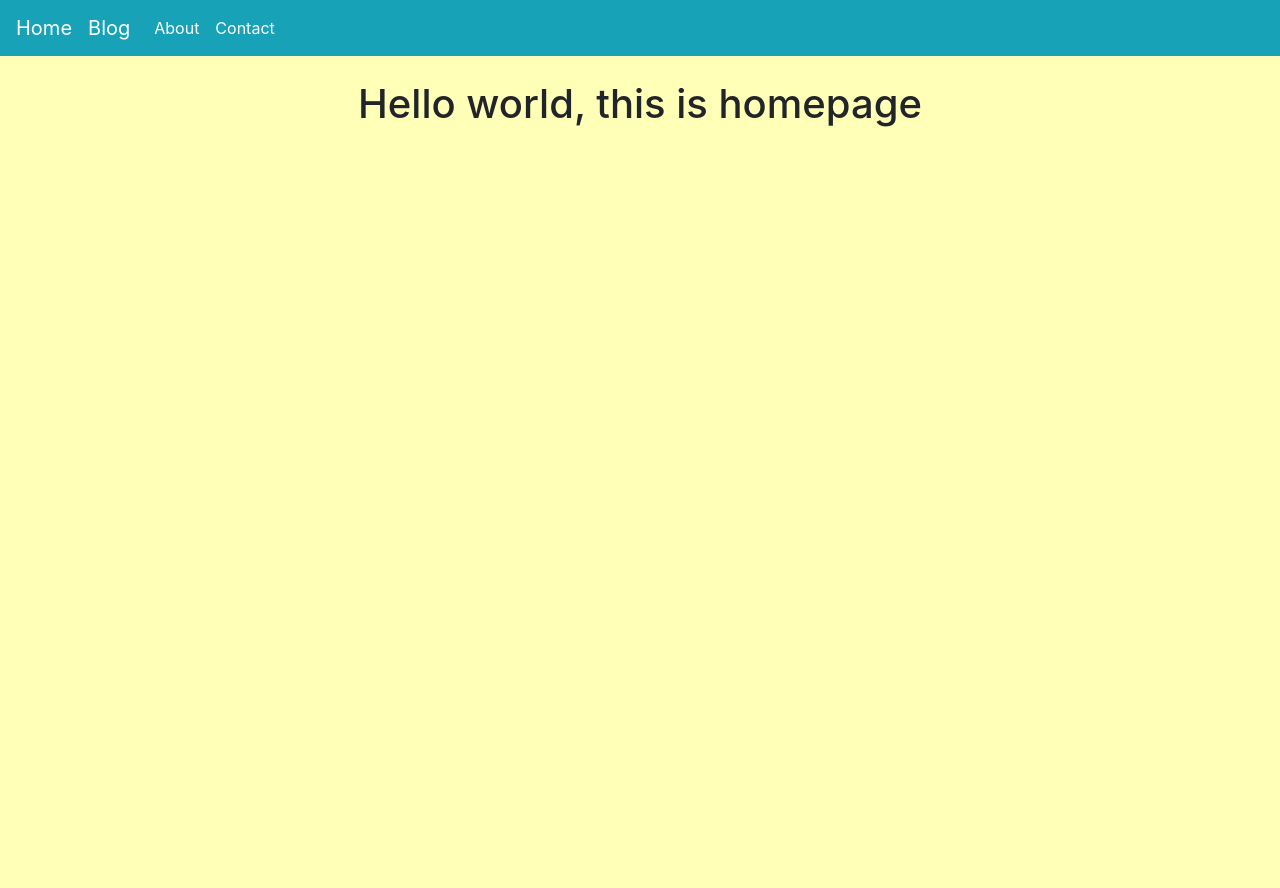
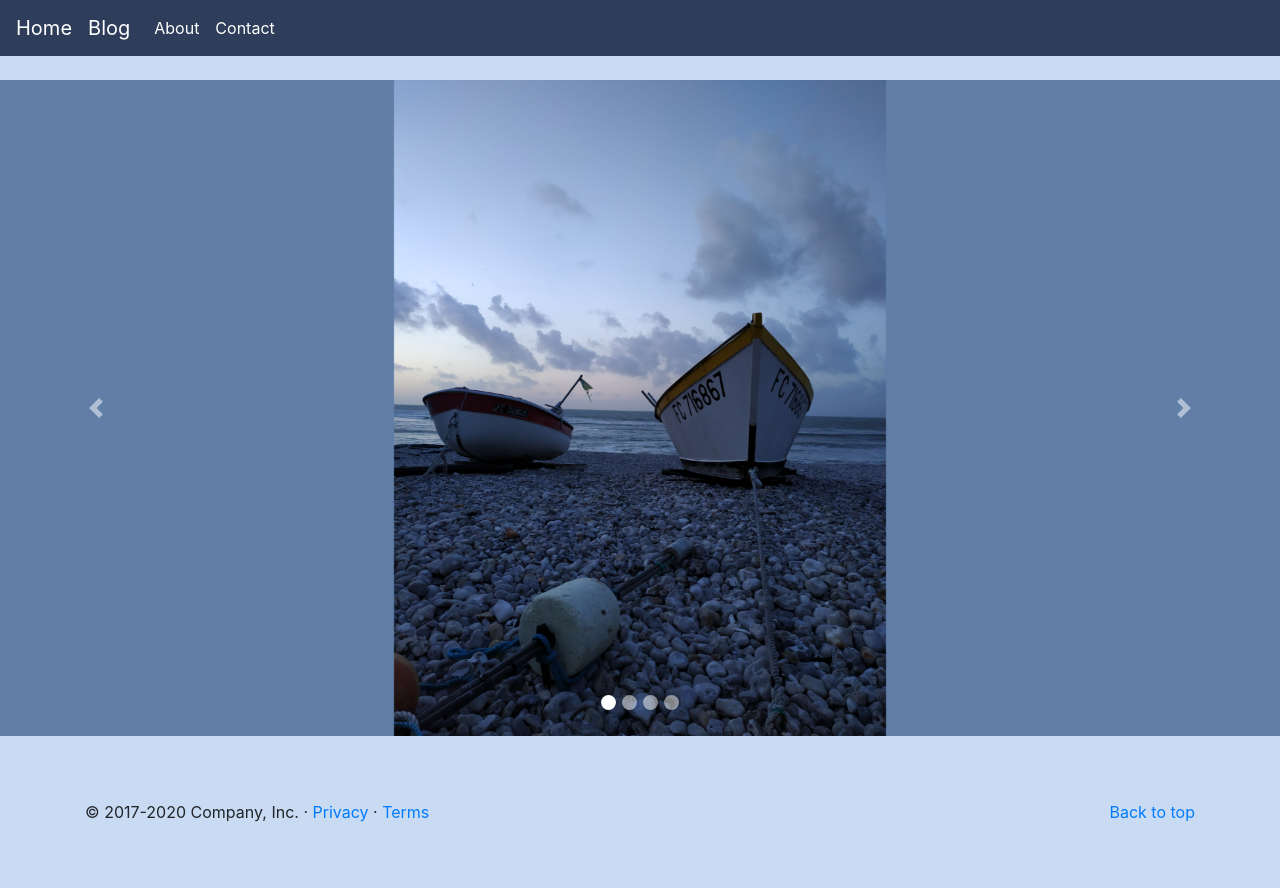
Before and after one commit to CamilleBS/MySite, a Django app: template templates/home.html in a window 1280 px wide. Before the commit the page ends 127 px from the top, so only its background shows below. Run offline with Django 3.2, Linux system fonts and the light colour scheme; the template is opened without the code that fills it, so the values that code supplies are empty; some libraries are stand-ins or nearby versions.

Commit message:
Version carousel1

```diff
--- /dev/null
+++ b/static/Mysite/css/carousel.css
@@ -0,0 +1,101 @@
+/* GLOBAL STYLES
+-------------------------------------------------- */
+/* Padding below the footer and lighter body text */
+.navbar {
+  background-color: #2E3D59;
+}
+
+body {
+  background-color: #C9DBF2;
+  padding-top: 3rem;
+  padding-bottom: 3rem;
+}
+
+/* CUSTOMIZE THE CAROUSEL
+-------------------------------------------------- */
+
+/* Carousel base class */
+.carousel {
+  margin-top: 2rem ;
+  margin-bottom: 4rem;
+  background-color: #607EA6;
+}
+/* Since positioning the image, we need to help out the caption */
+.carousel-caption {
+  bottom: 3rem;
+  z-index: 10;
+}
+
+/* Declare heights because of positioning of img element */
+.carousel-item {
+  size: inherit;
+  height: 41rem
+}
+.carousel-item > img {
+  display: block;
+  margin-left: auto;
+  margin-right: auto;
+  max-width: 100%;
+  height: 41rem;
+}
+
+.carousel-indicators li {
+  width: 15px;
+  height: 15px;
+  border-radius: 100%;
+}
+
+
+/* MARKETING CONTENT
+-------------------------------------------------- */
+
+/* Center align the text within the three columns below the carousel */
+.marketing .col-lg-4 {
+  margin-bottom: 1.5rem;
+  text-align: center;
+}
+.marketing h2 {
+  font-weight: 400;
+}
+.marketing .col-lg-4 p {
+  margin-right: .75rem;
+  margin-left: .75rem;
+}
+
+
+/* Featurettes
+------------------------- */
+
+.featurette-divider {
+  margin: 5rem 0; /* Space out the Bootstrap <hr> more */
+}
+
+/* Thin out the marketing headings */
+.featurette-heading {
+  font-weight: 300;
+  line-height: 1;
+  letter-spacing: -.05rem;
+}
+
+
+/* RESPONSIVE CSS
+-------------------------------------------------- */
+
+@media (min-width: 40em) {
+  /* Bump up size of carousel content */
+  .carousel-caption p {
+    margin-bottom: 1.25rem;
+    font-size: 1.25rem;
+    line-height: 1.4;
+  }
+
+  .featurette-heading {
+    font-size: 50px;
+  }
+}
+
+@media (min-width: 62em) {
+  .featurette-heading {
+    margin-top: 7rem;
+  }
+}
--- a/static/css/style.css
+++ /dev/null
@@ -1,7 +0,0 @@
-.navbar {
-    background-color: rgb(240, 227, 107);
-}
-
-body {
-    background-color: rgb(255, 255, 183);
-}
--- a/templates/base.html
+++ b/templates/base.html
@@ -1,17 +1,49 @@
 {% load bootstrap4 %}
 {% bootstrap_css %}
+{% bootstrap_javascript jquery='full' %}
+{% load static %}
 
-<!DOCTYPE HTML>
-<html>
+<!doctype html>
+<html lang="fr">
 <head>
-    {% load static %}
-    <link rel="stylesheet" type="text/css" href="{% static '/css/style.css' %}"/>
+    <meta charset="utf-8">
+    <meta name="viewport" content="width=device-width, initial-scale=1, shrink-to-fit=no">
+    <meta name="description" content="">
+    <meta name="author" content="Mark Otto, Jacob Thornton, and Bootstrap contributors">
+    <meta name="generator" content="Jekyll v4.0.1">
+    <title>Carousel Template · Bootstrap</title>
+
+    <link rel="canonical" href="https://getbootstrap.com/docs/4.5/examples/carousel/">
+
+    <!-- Bootstrap core CSS -->
+    <link href="../../dist/css/bootstrap.css" rel="stylesheet">
+
+    <style>
+      .bd-placeholder-img {
+        font-size: 1.125rem;
+        text-anchor: middle;
+        -webkit-user-select: none;
+        -moz-user-select: none;
+        -ms-user-select: none;
+        user-select: none;
+      }
+
+      @media (min-width: 768px) {
+        .bd-placeholder-img-lg {
+          font-size: 3.5rem;
+        }
+      }
+    </style>
+    <!-- Custom styles for this template -->
+    <link href="{% static 'MySite/css/carousel.css' %}" rel="stylesheet">
+
 </head>
+
 <body>
-
-<nav class="navbar navbar-expand-md navbar-dark bg-info mb-4">
+    <header>
+    <nav class="navbar navbar-expand-sm navbar-dark fixed-top">
         <div class="navbar-inner">
-        <ul class="nav pull-right">
+            <ul class="navbar-nav mr-auto">
                 <a href="{% url 'home' %}" class="navbar-brand" >Home</a>
                 <a href="/blog" class="navbar-brand" >Blog</a>
                 <div class="collapse navbar-collapse" id="navbarCollapse">
@@ -27,7 +59,7 @@
             </ul>
         </div>
     </nav>
+</header>
 {%block content%}
 {%endblock%}
-</body>
 </html>
--- a/templates/home.html
+++ b/templates/home.html
@@ -2,6 +2,43 @@
 
 {% block content  %}
 
-<h1><center>Hello world, this is homepage</center></h1>
+<div id="myCarousel" class="carousel slide" data-ride="carousel">
+  <ol class="carousel-indicators">
+    <li data-target="#myCarousel" data-slide-to="0" class="active"></li>
+    <li data-target="#myCarousel" data-slide-to="1"></li>
+    <li data-target="#myCarousel" data-slide-to="2"></li>
+    <li data-target="#myCarousel" data-slide-to="3"></li>
+  </ol>
+  <div class="carousel-inner">
+    <div class="carousel-item active">
+      <img src="static\Mysite\IMG_20190427_212356.jpg" alt="First Slide">
+    </div>
+    <div class="carousel-item">
+      <img src="static\Mysite\IMG_20190427_211051.jpg" alt="Second Slide">
+    </div>
+    <div class="carousel-item">
+      <img src="static\Mysite\IMG_20190427_134604.jpg" alt="Third Slide">
+    </div>
+    <div class="carousel-item">
+      <img src="static\Mysite\IMG_20190427_212741.jpg" alt="Fourth Slide">
+    </div>
+  </div>
+  <a class="carousel-control-prev" href="#myCarousel" role="button" data-slide="prev">
+    <span class="carousel-control-prev-icon" aria-hidden="true"></span>
+    <span class="sr-only">Previous</span>
+  </a>
+  <a class="carousel-control-next" href="#myCarousel" role="button" data-slide="next">
+    <span class="carousel-control-next-icon" aria-hidden="true"></span>
+    <span class="sr-only">Next</span>
+  </a>
+</div>
+
+<!-- FOOTER -->
+<footer class="container">
+  <p class="float-right"><a href="#">Back to top</a></p>
+  <p>&copy; 2017-2020 Company, Inc. &middot; <a href="#">Privacy</a> &middot; <a href="#">Terms</a></p>
+</footer>
+<script src="https://code.jquery.com/jquery-3.5.1.slim.min.js" integrity="sha384-DfXdz2htPH0lsSSs5nCTpuj/zy4C+OGpamoFVy38MVBnE+IbbVYUew+OrCXaRkfj" crossorigin="anonymous"></script>
+    <script>window.jQuery || document.write('<script src="../assets/js/vendor/jquery.slim.min.js"><\/script>')</script><script src="../assets/dist/js/bootstrap.bundle.js"></script></body>
 
 {% endblock %}
```
Also changed, not shown: static/Mysite/css/style.css (added, +7 -0 lines), static/css/blog.css (deleted, +0 -106 lines), static/Mysite/IMG_20190427_134604.jpg (added), static/Mysite/IMG_20190427_212356.jpg (added), 2 other files. Lines whose indentation alone changed are shown as unchanged.
